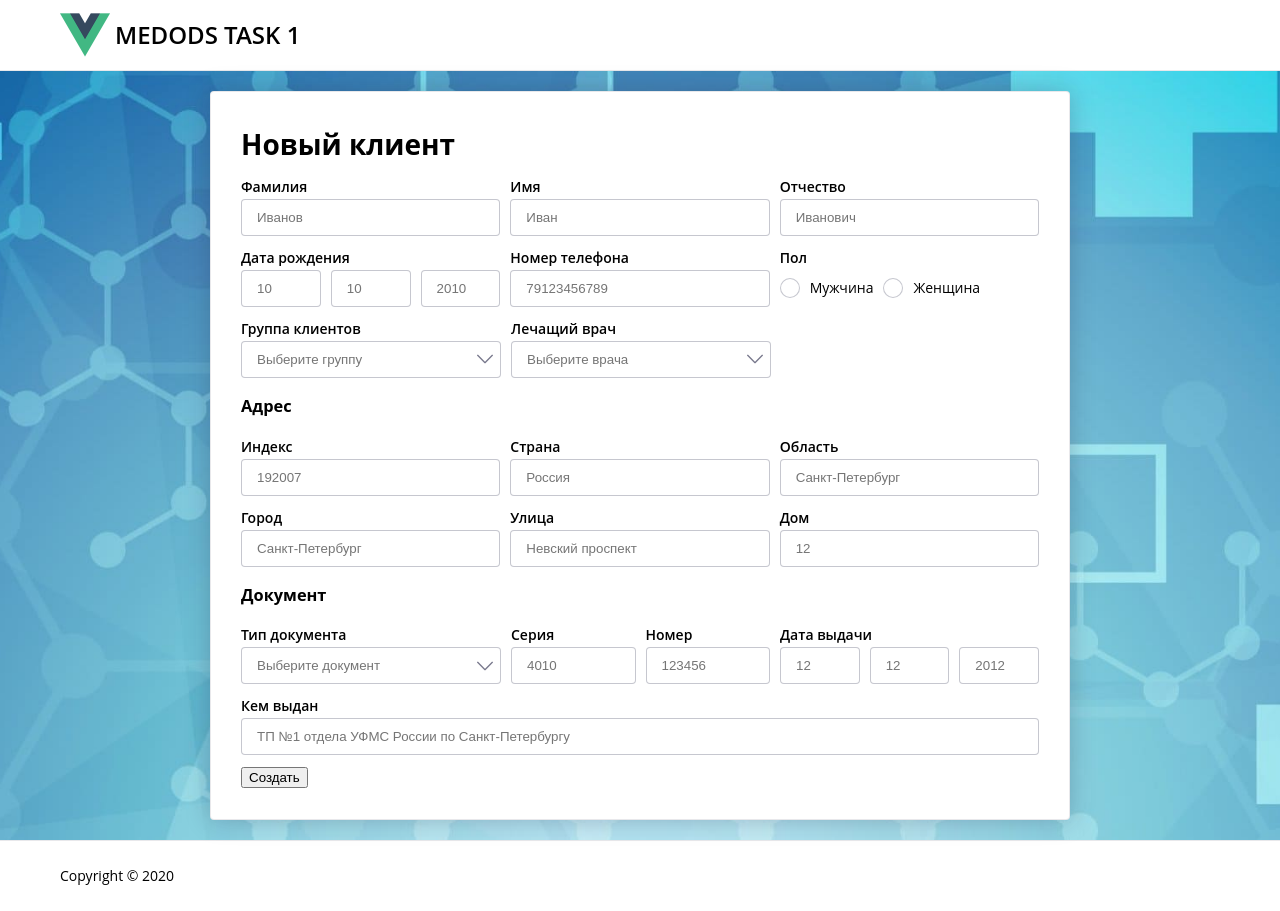
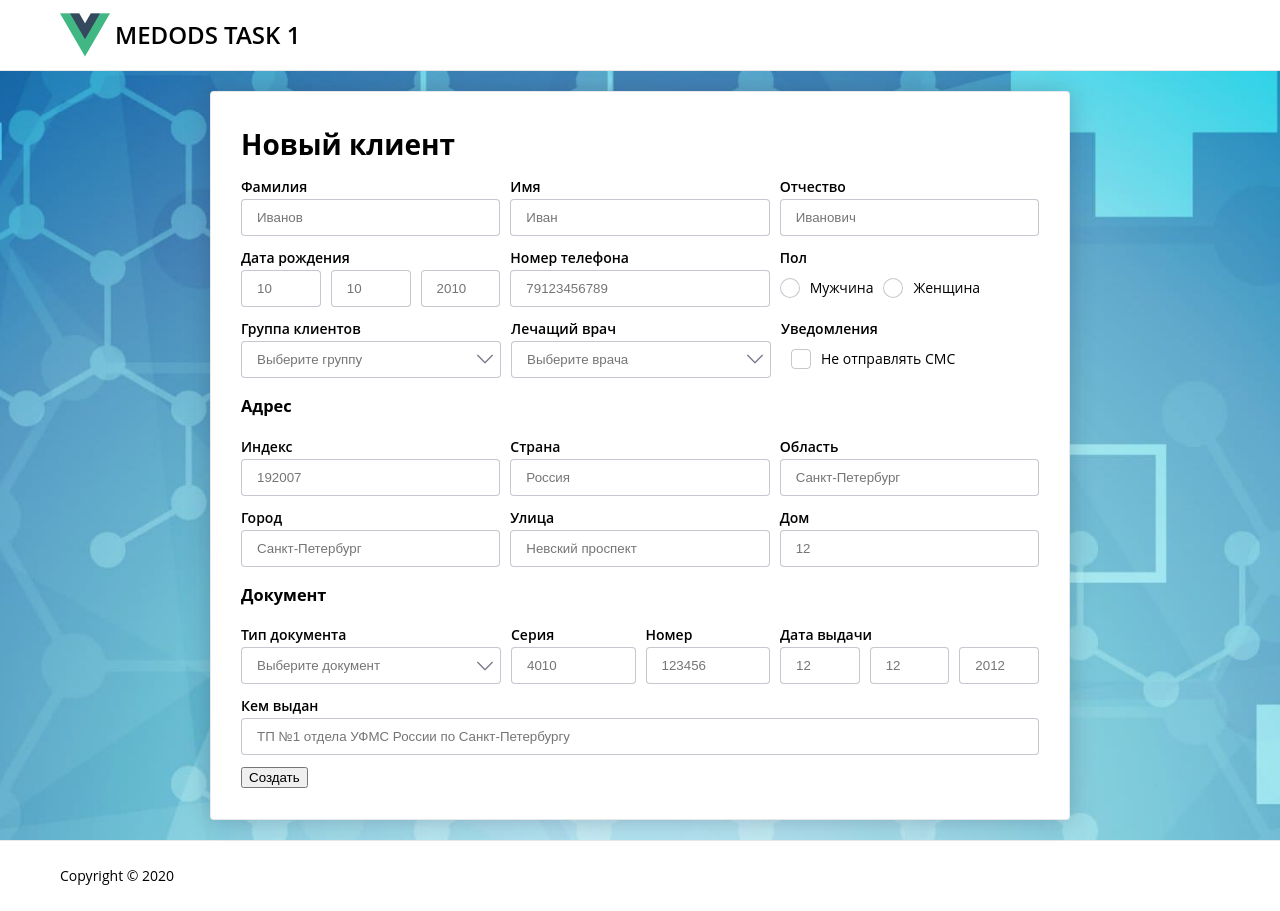
Before and after one commit to Kapatych/Medods-task-1, a Vue app: page / in a window 1280 px wide. Built offline with nearby package versions, Linux system fonts and the light colour scheme.

Commit message:
added base checkset, refactored, fixed bugs

```diff
--- /dev/null
+++ b/src/components/base/BaseCheckset.vue
@@ -0,0 +1,111 @@
+<template>
+  <div class="checkbox-set">
+    <div class="checkbox-set__label">{{ label }}</div>
+    <label class="option" v-for="option in options" :key="option">
+      <input
+        type="checkbox"
+        v-bind="$attrs"
+        :value="value"
+        @change="selectOptionHandler(option)"
+      />
+      <span class="option__control"></span>
+      <span class="option__title">{{ option }}</span>
+    </label>
+  </div>
+</template>
+
+<script>
+import formFieldMixin from "@/mixins/formFieldMixin";
+export default {
+  mixins: [formFieldMixin],
+  data: () => ({
+    selectedItems: []
+  }),
+  props: {
+    options: {
+      type: Array,
+      required: true
+    }
+  },
+  methods: {
+    selectOptionHandler(value) {
+      if (this.value.includes(value)) {
+        // delete value
+        let idx = this.selectedItems.findIndex(item => item === value);
+        this.selectedItems.splice(idx, 1);
+      } else {
+        // add value
+        this.selectedItems.push(value);
+      }
+      this.$emit("input", this.selectedItems);
+    }
+  },
+  mounted() {
+    this.selectedItems = [...this.value];
+  }
+};
+</script>
+
+<style lang="scss" scoped>
+.checkbox-set {
+  width: 100%;
+  max-width: 260px;
+
+  &:not(:first-child) {
+    margin-left: 10px;
+  }
+}
+.checkbox-set__label {
+  font-weight: 600;
+}
+.option {
+  width: 100%;
+  max-width: 260px;
+  height: 37px;
+  display: flex;
+  align-items: center;
+  cursor: pointer;
+  user-select: none;
+
+  &:not(:first-child) {
+    margin-left: 10px;
+  }
+}
+input {
+  position: absolute;
+  width: 1px;
+  height: 1px;
+  margin: -1px;
+  padding: 0;
+  white-space: nowrap;
+  border: 0;
+  overflow: hidden;
+  clip: rect(0 0 0 0);
+}
+.option__control {
+  position: relative;
+  width: 20px;
+  height: 20px;
+  margin-right: 10px;
+  flex-shrink: 0;
+  border: 1px solid rgba(31, 32, 65, 0.25);
+  border-radius: 4px;
+}
+
+input:checked + .option__control {
+  border: 1px solid #1e88e5;
+
+  &:before {
+    content: "";
+    position: absolute;
+    top: 4px;
+    left: 6px;
+    width: 6px;
+    height: 8px;
+    border-color: #1e88e5;
+    border-style: solid;
+    border-width: 0 2px 2px 0;
+    transform: rotate(45deg);
+  }
+}
+</style>
--- a/src/components/base/BaseSelect.vue
+++ b/src/components/base/BaseSelect.vue
@@ -23,7 +23,7 @@
         v-for="option in options"
         :key="option"
         :class="{ 'select__option--active': selectedItems.includes(option) }"
-        @click="pickItemHandler"
+        @click="selectItemHandler(option)"
       >
         {{ option }}
       </p>
@@ -58,22 +58,19 @@ export default {
     toggleHandler() {
       this.active = !this.active;
     },
-    pickItemHandler(event) {
+    selectItemHandler(item) {
       if (this.multi) {
-        if (this.value.includes(event.target.innerText)) {
+        if (this.value.includes(item)) {
           // delete value
-          let idx = this.selectedItems.findIndex(
-            item => item === event.target.innerText
-          );
+          let idx = this.selectedItems.findIndex(i => i === item);
           this.selectedItems.splice(idx, 1);
-          this.$emit("input", this.selectedItems);
         } else {
           // add value
-          this.selectedItems.push(event.target.innerText);
-          this.$emit("input", this.selectedItems);
+          this.selectedItems.push(item);
         }
+        this.$emit("input", this.selectedItems);
       } else {
-        this.$emit("input", event.target.innerText);
+        this.$emit("input", item);
       }
       this.active = false;
     },
@@ -155,24 +152,11 @@ export default {
 
 .select__option {
   cursor: pointer;
-  margin-top: 10px;
+  padding-top: 10px;
 }
 
 .select__option--active {
   text-decoration: line-through;
   color: grey;
 }
-/*select {*/
-/*  margin-bottom: 10px;*/
-/*  padding: 9px 15px;*/
-/*  width: 100%;*/
-/*  border: 1px solid rgba(31, 32, 65, 0.25);*/
-/*  border-radius: 4px;*/
-
-/*  &:focus,*/
-/*  &:hover {*/
-/*    outline: none;*/
-/*    border: 1px solid rgba(31, 32, 65, 0.5);*/
-/*  }*/
-/*}*/
 </style>
--- a/src/main.js
+++ b/src/main.js
@@ -4,12 +4,14 @@ import Vuelidate from "vuelidate";
 import BaseInput from "@/components/base/BaseInput";
 import BaseSelect from "@/components/base/BaseSelect";
 import BaseRadioset from "@/components/base/BaseRadioset";
+import BaseCheckset from "@/components/base/BaseCheckset";
 
 Vue.config.productionTip = false;
 Vue.use(Vuelidate);
 Vue.component("BaseInput", BaseInput);
 Vue.component("BaseSelect", BaseSelect);
 Vue.component("BaseRadioset", BaseRadioset);
+Vue.component("BaseCheckset", BaseCheckset);
 
 new Vue({
   render: h => h(App)
--- a/src/mixins/formFieldMixin.js
+++ b/src/mixins/formFieldMixin.js
@@ -5,7 +5,7 @@ export default {
       type: String,
       default: ""
     },
-    value: [String, Number, Array],
+    value: [String, Number, Array, Boolean],
     inputClass: String
   },
   methods: {
--- a/src/views/CreateClient.vue
+++ b/src/views/CreateClient.vue
@@ -68,6 +68,12 @@
               v-model="client.doctor"
               :options="doctors"
               placeholder="Выберите врача"
+            />
+            <BaseCheckset
+              label="Уведомления"
+              :options="notifications"
+              v-model="client.notifications"
+              name="notifications"
             />
           </div>
 
@@ -178,6 +184,7 @@ export default {
     category: ["VIP", "Проблемные", "ОМС"],
     documents: ["Паспорт", "Свидетельство о рождении", "Вод. удостоверение"],
     gender: ["Мужчина", "Женщина"],
+    notifications: ["Не отправлять СМС"],
     client: {
       surname: "",
       name: "",
@@ -191,6 +198,7 @@ export default {
       gender: "man",
       category: [],
       doctor: "",
+      notifications: [],
       address: {
         postalCode: "",
         country: "",
```
